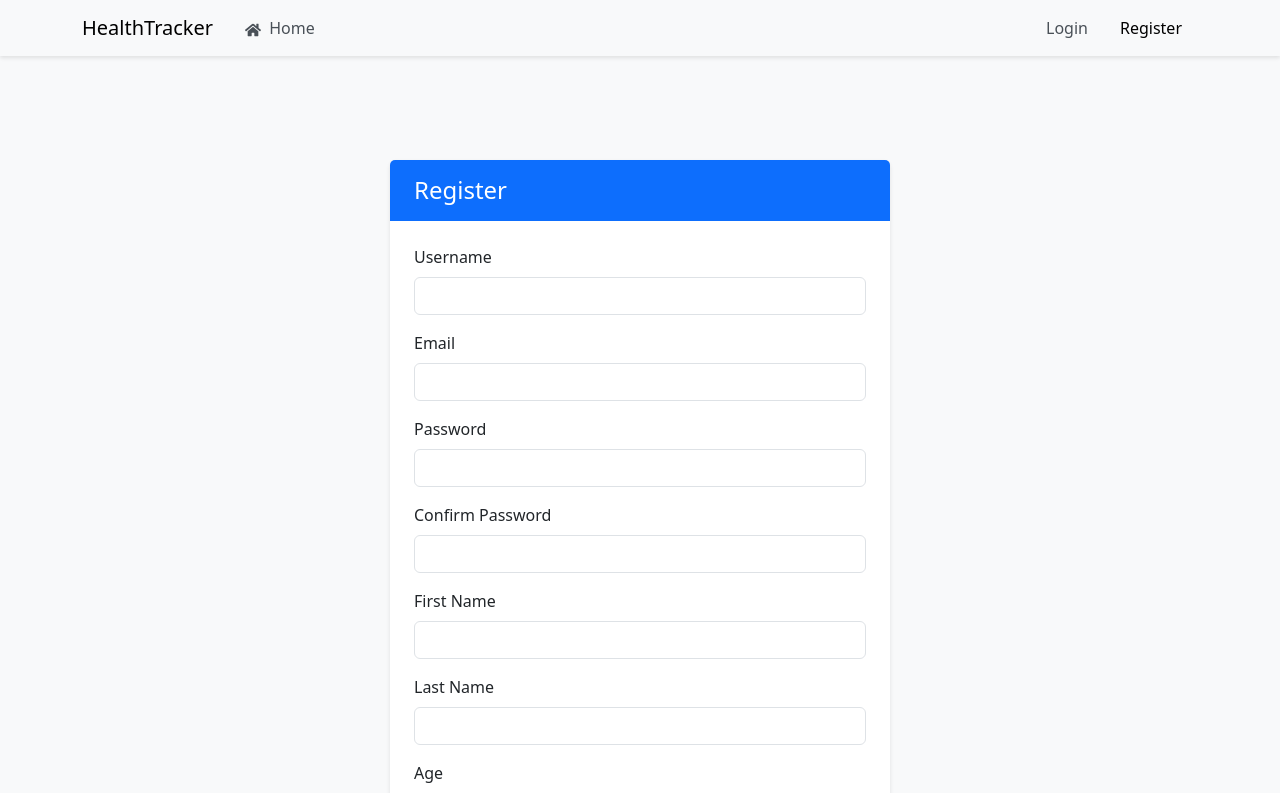
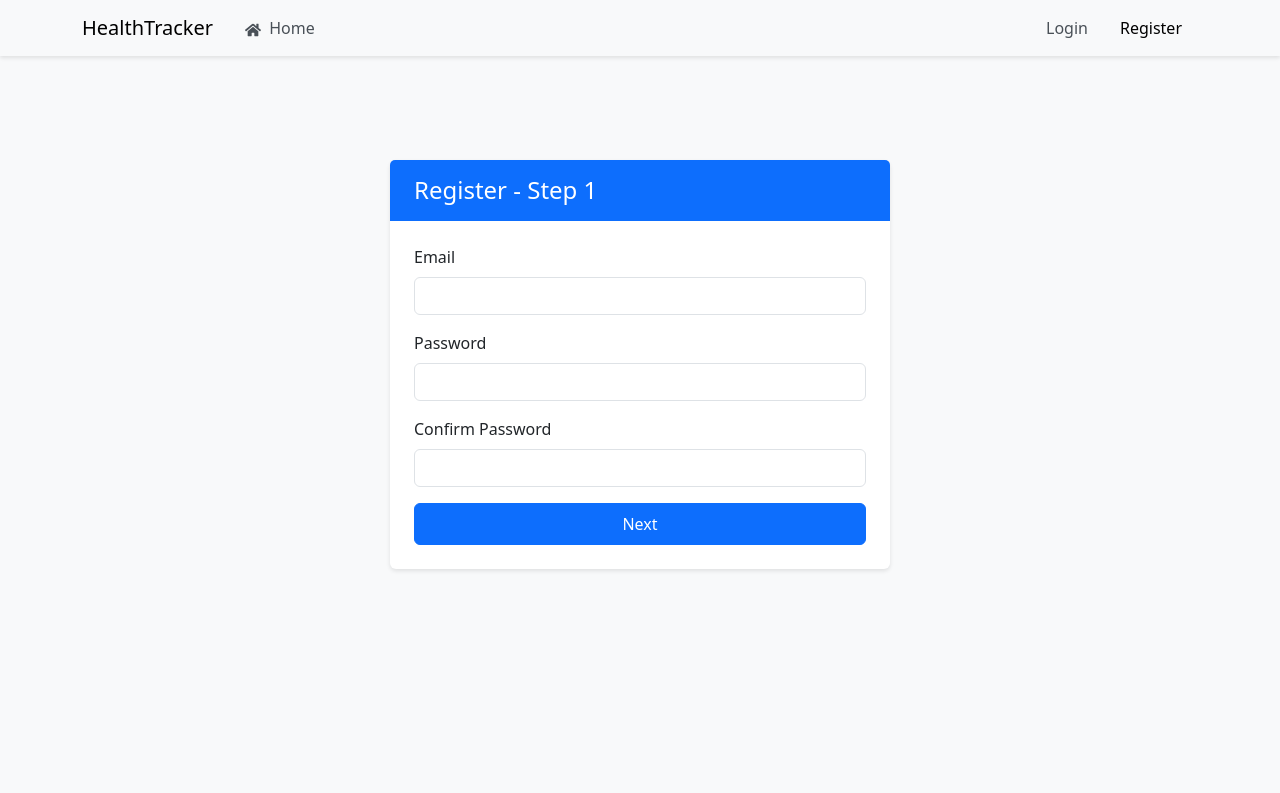
Before and after one commit to SaiRuthvikKongara/Health-Tracker, a React (Create React App) app in the folder frontend/: page /register in a window 1280 px wide. Shown: the top 793 px of the page. Built offline with nearby package versions, Linux system fonts and the light colour scheme.

Commit message:
Update Register.jsx
i have created a two page register process

```diff
--- a/frontend/src/components/Register.jsx
+++ b/frontend/src/components/Register.jsx
@@ -5,8 +5,8 @@ import axios from 'axios';
 
 const Register = () => {
   const navigate = useNavigate();
+  const [step, setStep] = useState(1);
   const [formData, setFormData] = useState({
-    username: '',
     email: '',
     password: '',
     confirmPassword: '',
@@ -19,17 +19,26 @@ const Register = () => {
   });
   const [error, setError] = useState('');
 
-  const handleSubmit = async (e) => {
+  const extractUsername = (email) => {
+    return email.split('@')[0];
+  };
+
+  const handleNext = (e) => {
     e.preventDefault();
-
     if (formData.password !== formData.confirmPassword) {
       setError('Passwords do not match');
       return;
     }
+    setStep(2);
+    setError('');
+  };
 
+  const handleSubmit = async (e) => {
+    e.preventDefault();
     try {
+      const username = extractUsername(formData.email);
       const response = await axios.post('http://localhost:8080/api/auth/register', {
-        username: formData.username,
+        username,
         email: formData.email,
         password: formData.password,
         firstName: formData.firstName,
@@ -60,22 +69,13 @@ const Register = () => {
     <Container className="py-5">
       <Card className="mx-auto" style={{ maxWidth: '500px' }}>
         <Card.Header className="bg-primary text-white">
-          <h4 className="mb-0">Register</h4>
+          <h4 className="mb-0">Register - Step {step}</h4>
         </Card.Header>
         <Card.Body>
           {error && <Alert variant="danger">{error}</Alert>}
-          <Form onSubmit={handleSubmit}>
-            <Form.Group className="mb-3">
-              <Form.Label>Username</Form.Label>
-              <Form.Control
-                type="text"
-                name="username"
-                value={formData.username}
-                onChange={handleChange}
-                required
-              />
-            </Form.Group>
-
+          <Form onSubmit={step === 1 ? handleNext : handleSubmit}>
+            {step === 1 ? (
+              <>
                 <Form.Group className="mb-3">
                   <Form.Label>Email</Form.Label>
                   <Form.Control
@@ -109,6 +109,12 @@ const Register = () => {
                   />
                 </Form.Group>
 
+                <Button variant="primary" type="submit" className="w-100">
+                  Next
+                </Button>
+              </>
+            ) : (
+              <>
                 <Form.Group className="mb-3">
                   <Form.Label>First Name</Form.Label>
                   <Form.Control
@@ -181,9 +187,16 @@ const Register = () => {
                   </Form.Select>
                 </Form.Group>
 
-            <Button variant="primary" type="submit" className="w-100">
+                <div className="d-flex gap-2">
+                  <Button variant="secondary" onClick={() => setStep(1)} className="w-50">
+                    Back
+                  </Button>
+                  <Button variant="primary" type="submit" className="w-50">
                     Register
                   </Button>
+                </div>
+              </>
+            )}
           </Form>
         </Card.Body>
       </Card>
```
Lines whose indentation alone changed are shown as unchanged.
